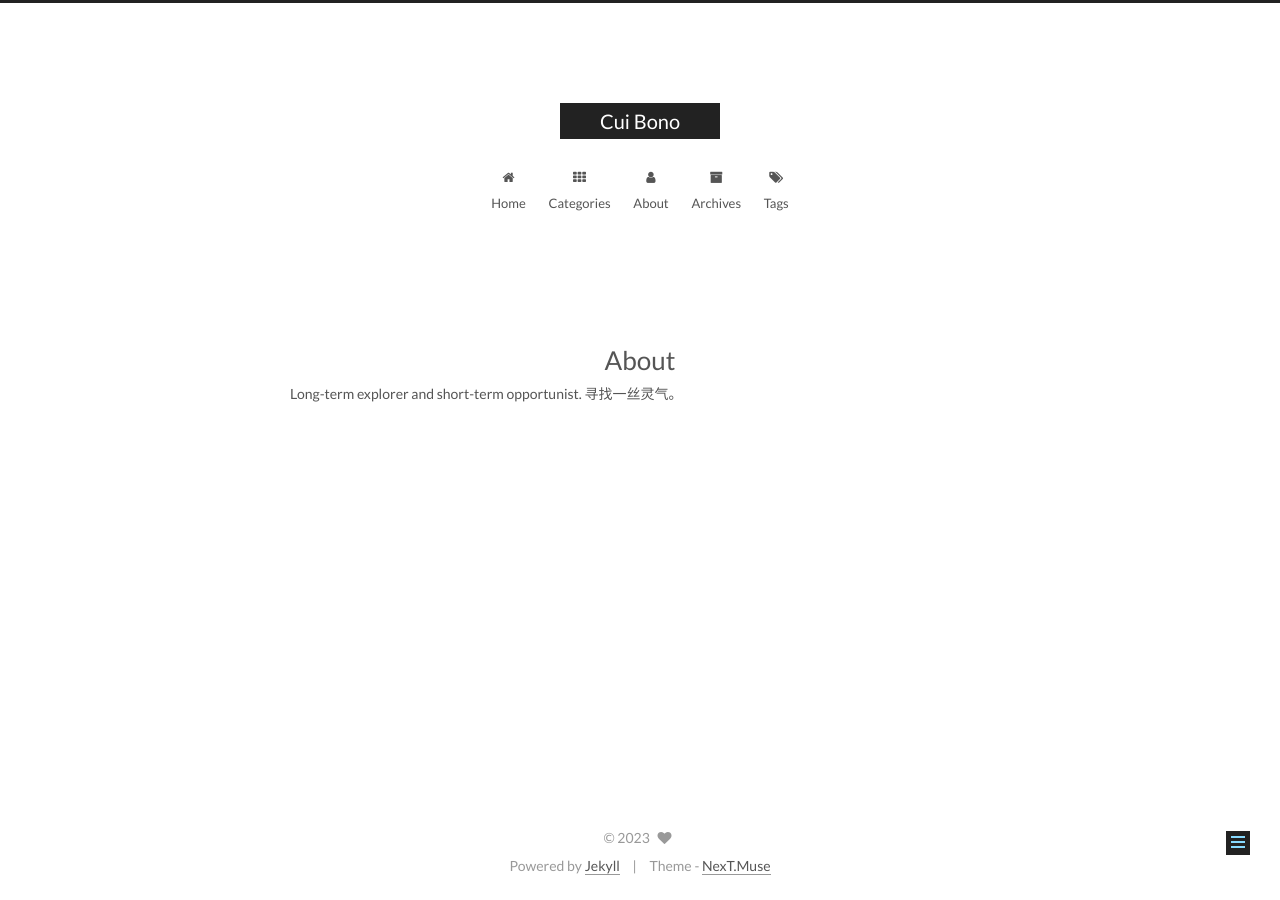
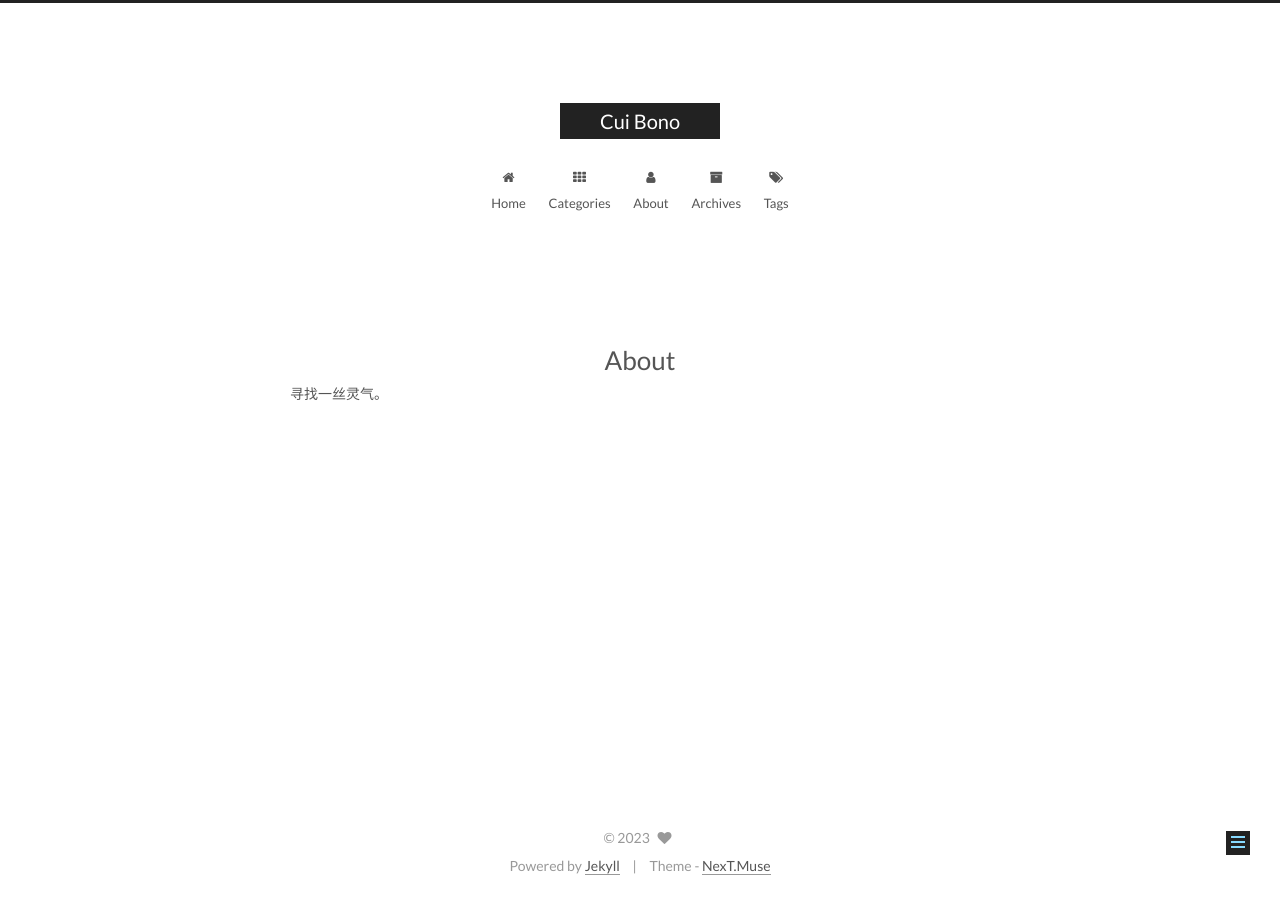
Before and after one commit to acq7line/acq7line.github.io, a Jekyll site: the page built from about/index.md, in a window 1280 px wide. Built offline with Jekyll 4.4.1, drawn with Linux system fonts in a browser that asks for light colours.

Commit message:
Update index.md

```diff
--- a/about/index.md
+++ b/about/index.md
@@ -1,8 +1,8 @@
 ---
 layout: page
+
 type: about
 ---
 
 
-Long-term explorer and short-term opportunist.
 寻找一丝灵气。
```
